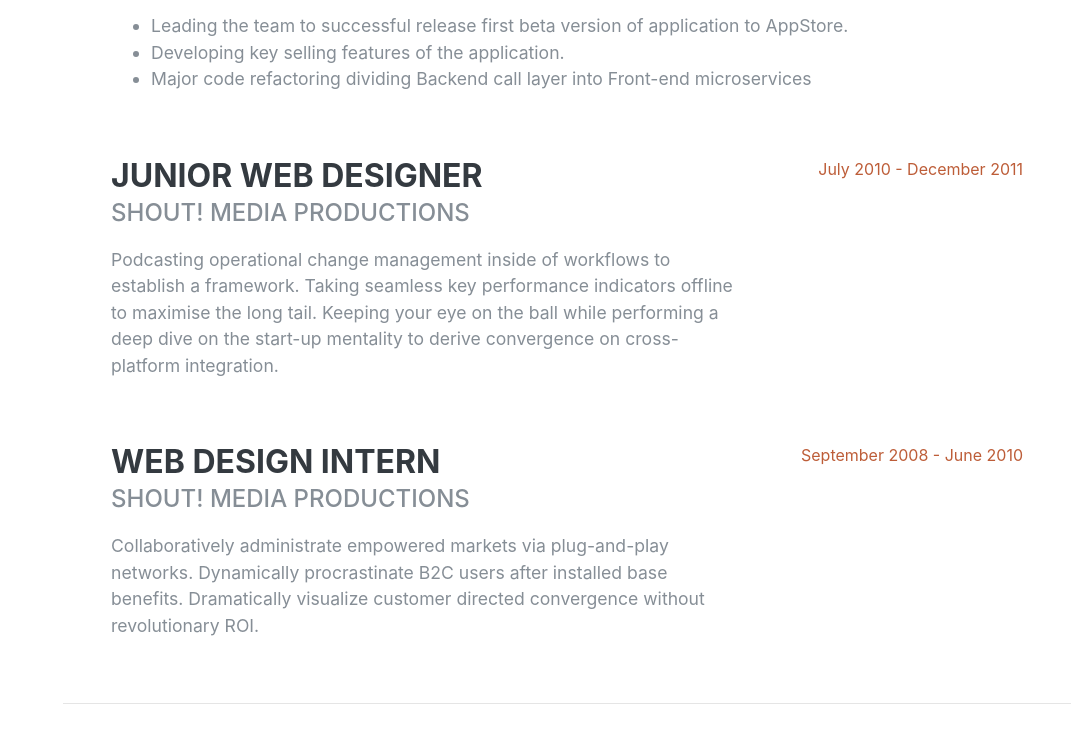
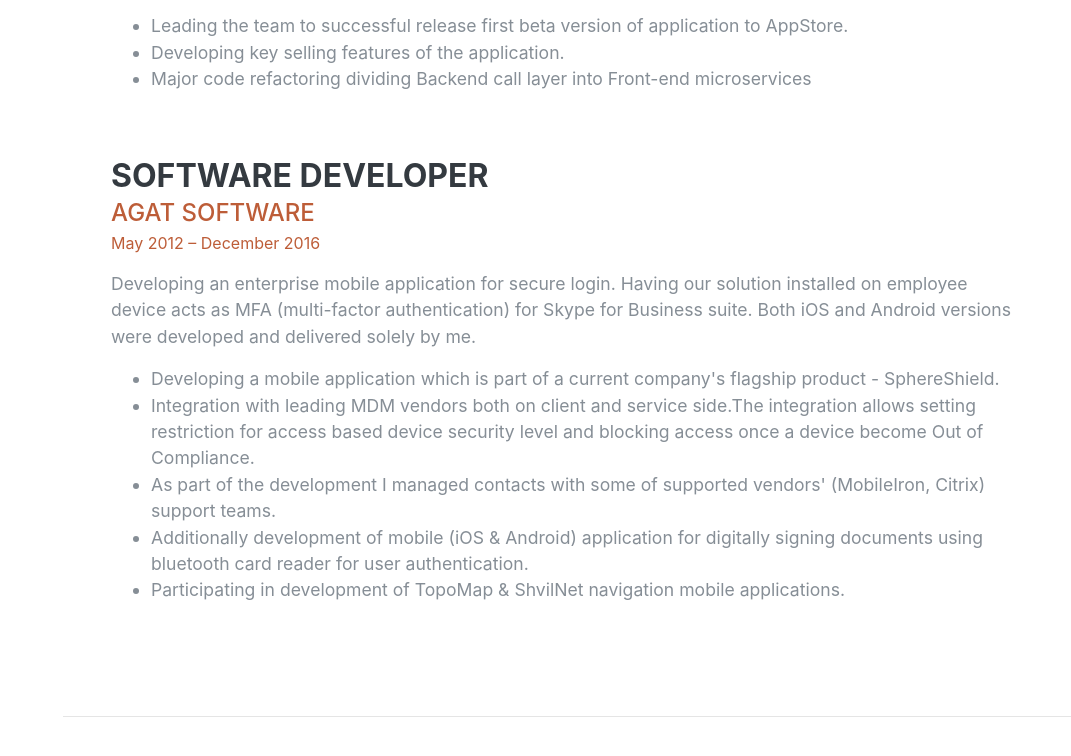
Before and after one commit to GeRryCh/web-resume, a plain HTML site: page index.html in a window 1280 px wide. Shown: the part 1645-2401 px from the top of the page, without its empty margins (209-1280 px from the left). Drawn offline with Linux system fonts and the light colour scheme; a web font is replaced by a local one.

Commit message:
complete experience

```diff
--- a/css/resume.css
+++ b/css/resume.css
@@ -176,10 +176,6 @@
   color: #BD5D38;
 }
 
-.resume-content a {
-  color: inherit;
-}
-
 a:hover, a:focus, a:active {
   color: #824027;
 }
--- a/index.html
+++ b/index.html
@@ -109,7 +109,7 @@
 
         <div class="resume-item d-flex flex-column flex-md-row justify-content-between mb-5">
           <div class="resume-content">
-            <h3 class="mb-0">hands-on iOS Team Lead</h3>
+            <h3 class="mb-0">iOS developer & Team Lead</h3>
             <a href="https://www.wishtrip.com">
               <div class="subheading">WishTrip</div>
             </a>
@@ -136,26 +136,25 @@
 
        <div class="resume-item d-flex flex-column flex-md-row justify-content-between mb-5">
         <div class="resume-content">
-          <h3 class="mb-0">Junior Web Designer</h3>
-          <div class="subheading mb-3">Shout! Media Productions</div>
-          <p>Podcasting operational change management inside of workflows to establish a framework. Taking seamless key performance indicators offline to maximise the long tail. Keeping your eye on the ball while performing a deep dive on the start-up mentality to derive convergence on cross-platform integration.</p>
+          <h3 class="mb-0">Software Developer</h3>
+          <a href="https://agatsoftware.com/">
+            <div class="subheading">AGAT Software</div>
+          </a>
+          <div class="resume-date text-md-left mb-3">
+            <span class="text-primary">May 2012 – December 2016</span>
           </div>
-        <div class="resume-date text-md-right">
-          <span class="text-primary">July 2010 - December 2011</span>
+          <p>
+            Developing an enterprise mobile application for secure login. Having our solution installed on employee device acts as MFA (multi-factor authentication) for Skype for Business suite. Both iOS and Android versions were developed and delivered solely by me.
+          </p>
+          <ul>
+           <li>Developing a mobile application which is part of a current company's flagship product - SphereShield.</li>
+           <li>Integration with leading MDM vendors both on client and service side.The integration allows setting restriction for access based device security level and blocking access once a device become Out of Compliance.</li>
+           <li>As part of the development I managed contacts with some of supported vendors' (MobileIron, Citrix) support teams.</li>
+           <li>Additionally development of mobile (iOS & Android) application for digitally signing documents using bluetooth card reader for user authentication.</li>
+           <li>Participating in development of TopoMap & ShvilNet navigation mobile applications.</li>
+         </ul>
        </div>
      </div>
-
-      <div class="resume-item d-flex flex-column flex-md-row justify-content-between">
-        <div class="resume-content">
-          <h3 class="mb-0">Web Design Intern</h3>
-          <div class="subheading mb-3">Shout! Media Productions</div>
-          <p>Collaboratively administrate empowered markets via plug-and-play networks. Dynamically procrastinate B2C users after installed base benefits. Dramatically visualize customer directed convergence without revolutionary ROI.</p>
-        </div>
-        <div class="resume-date text-md-right">
-          <span class="text-primary">September 2008 - June 2010</span>
-        </div>
-      </div>
-
   </div>
 
 </section>
```
Lines whose indentation alone changed are shown as unchanged.
